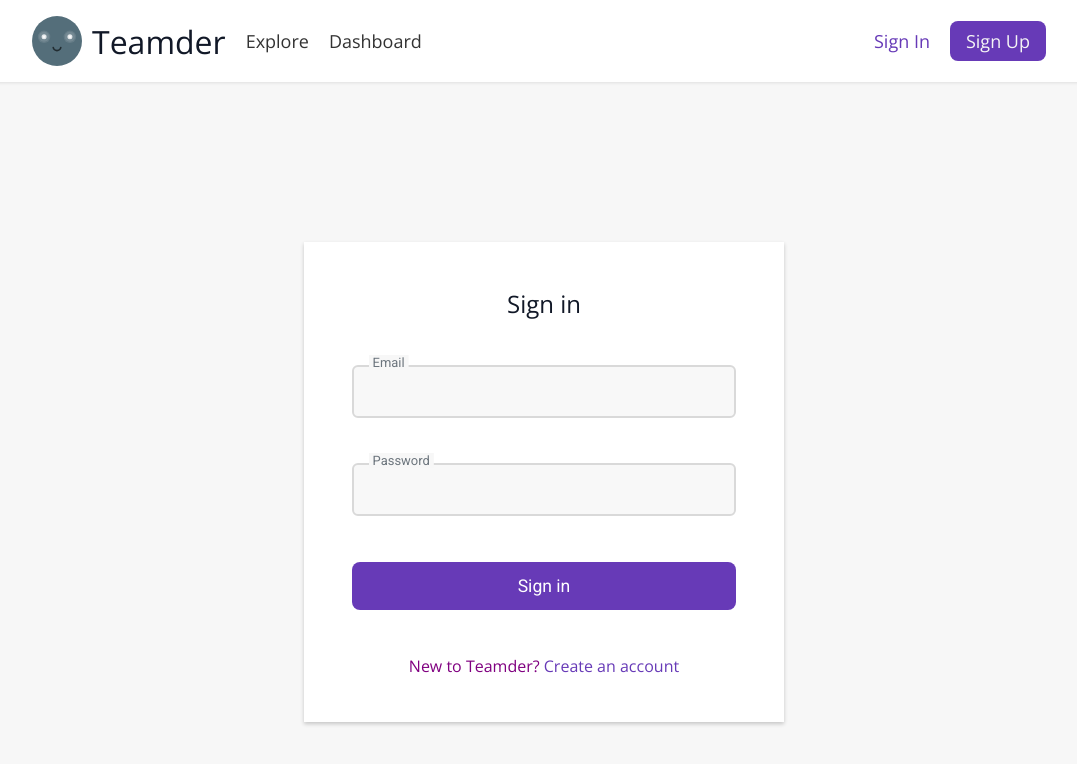
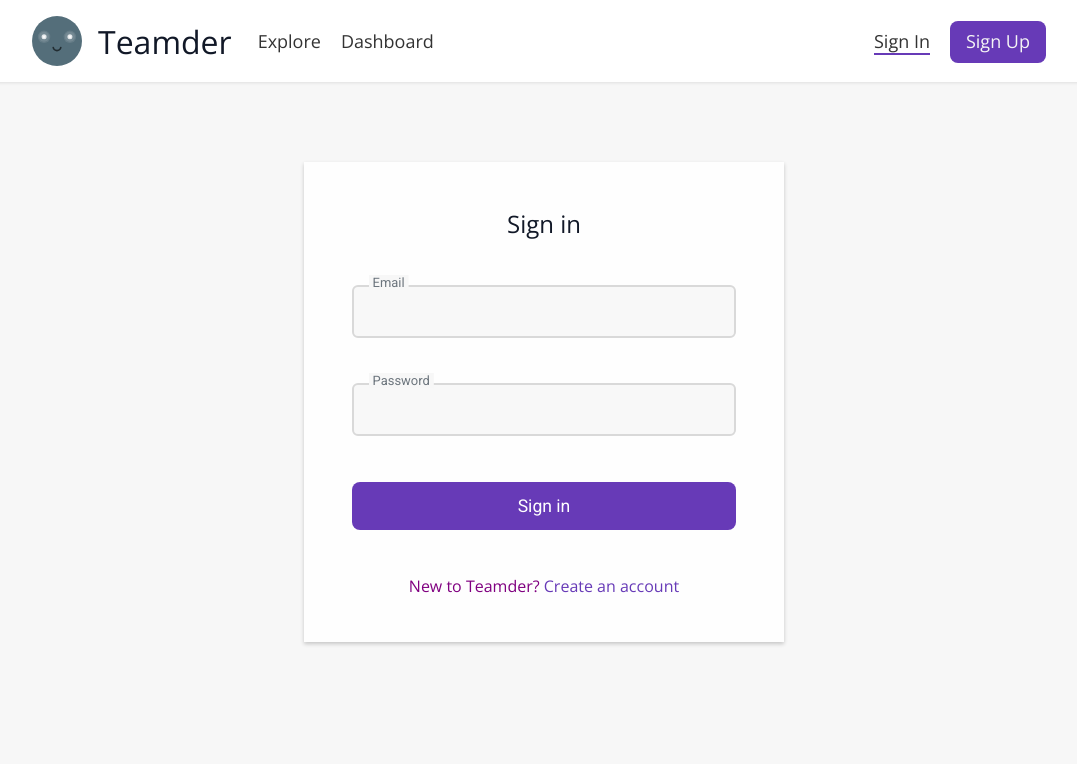
Before and after one commit to hustLer2k/teamder, a React (Vite) app: page /signin in a window 1280 px wide. Shown: the top 764 px of the page, without its empty margins (96-1173 px from the left). Built offline with nearby package versions, Linux system fonts and the light colour scheme.

Commit message:
hamburger updates

```diff
--- a/src/components/Navbar.module.css
+++ b/src/components/Navbar.module.css
@@ -52,7 +52,7 @@
 
 .header {
     margin: 0;
-    padding: 0 10px;
+    padding: 0 1rem;
     font-size: 2rem;
 }
 
@@ -68,6 +68,9 @@
     font-size: 18px;
     display: block;
 }
+.nav-link:hover {
+    color: rgba(51, 51, 51, 0.75);
+}
 
 .right-side {
     display: flex;
@@ -81,10 +84,10 @@
     padding: 0.5rem 1rem;
     border-radius: 0.5rem;
 }
-
-.sign-in {
-    color: var(--primary-color);
+.sign-up:hover {
+    color: rgba(245, 245, 245, 0.85);
 }
 
-.hamburger {
+a.active {
+    box-shadow: 0 2px rgba(103, 58, 183);
 }
--- a/src/components/Navbar.tsx
+++ b/src/components/Navbar.tsx
@@ -1,12 +1,14 @@
 import styles from "./Navbar.module.css";
 import logo from "../../public/avatar.svg";
 import { useState } from "react";
-import { Link } from "react-router-dom";
+import { NavLink } from "react-router-dom";
 import { useMediaQuery } from "react-responsive";
 import { FiMenu, FiX } from "react-icons/fi";
+import useToken from "../hooks/useToken";
 
 export default function Navbar() {
     const [isOpen, setIsOpen] = useState(false);
+    const [token] = useToken();
 
     const clickHandler = () => setIsOpen((prevIsOpen) => !prevIsOpen);
     const isMobile = useMediaQuery({ maxWidth: 768 });
@@ -22,7 +24,6 @@ export default function Navbar() {
                     />
 
                     <img src={logo} alt="logo" className={styles["logo"]} />
-                    <h2 className={styles["header"]}>Teamder</h2>
                 </div>
             )}
 
@@ -40,27 +41,54 @@ export default function Navbar() {
                                 <h2 className={styles["header"]}>Teamder</h2>{" "}
                             </>
                         )}
-                        <Link to="#" className={styles["nav-link"]}>
+                        <NavLink
+                            to="/projects"
+                            className={({ isActive }) =>
+                                `${styles["nav-link"]} ${
+                                    isActive ? styles.active : ""
+                                }`
+                            }
+                        >
                             Explore
-                        </Link>
-                        <Link to="#" className={styles["nav-link"]}>
+                        </NavLink>
+                        <NavLink
+                            to="/dashboard"
+                            className={({ isActive }) =>
+                                `${styles["nav-link"]}  ${
+                                    isActive ? styles.active : ""
+                                }`
+                            }
+                        >
                             Dashboard
-                        </Link>
+                        </NavLink>
                     </div>
+                    {!token && (
                         <div className={styles["right-side"]}>
-                        <Link
-                            to="#"
-                            className={`${styles["nav-link"]} ${styles["sign-in"]}`}
+                            <NavLink
+                                to="/signin"
+                                className={({ isActive }) =>
+                                    `${styles["nav-link"]}  ${
+                                        isActive ? styles.active : ""
+                                    }`
+                                }
                             >
                                 Sign In
-                        </Link>
-                        <Link
-                            to="#"
-                            className={`${styles["nav-link"]} ${styles["sign-up"]}`}
+                            </NavLink>
+                            <NavLink
+                                to={{
+                                    pathname: "/signin",
+                                    search: "?signup=true",
+                                }}
+                                className={({ isActive }) =>
+                                    `${styles["nav-link"]} ${
+                                        styles["sign-up"]
+                                    } ${isActive ? styles.active : ""}`
+                                }
                             >
                                 Sign Up
-                        </Link>
+                            </NavLink>
                         </div>
+                    )}
                 </div>
             )}
         </nav>
--- a/src/routes/Signin.module.css
+++ b/src/routes/Signin.module.css
@@ -7,7 +7,7 @@
     max-width: 30rem;
     width: 80%;
     height: 30rem;
-    margin: 10rem auto;
+    margin: 10vh auto;
 
     box-shadow: 0 2px 4px rgba(0, 0, 0, 0.2);
 
--- a/src/routes/Signin.tsx
+++ b/src/routes/Signin.tsx
@@ -1,7 +1,7 @@
 import classes from "./Signin.module.css";
 import Input, { InputRef } from "../components/Input";
 import Spinner from "../components/Spinner";
-import { useNavigate } from "react-router-dom";
+import { useNavigate, useSearchParams } from "react-router-dom";
 
 import { useState, useEffect, useRef } from "react";
 import useToken from "../hooks/useToken";
@@ -50,10 +50,13 @@ const usernameValidator = (value: string) => {
 };
 
 export default function SignUp() {
+    const [searchParams] = useSearchParams();
     const [token, updateToken] = useToken();
     const navigate = useNavigate();
 
-    const [isRegistering, setIsRegistering] = useState(false);
+    const [isRegistering, setIsRegistering] = useState(
+        searchParams.get("signup")
+    );
     const [error, setError] = useState("");
     const [isLoading, setLoading] = useState(false);
 
@@ -101,6 +104,13 @@ export default function SignUp() {
                     body: JSON.stringify(body),
                 }
             );
+
+            if (!response.ok) {
+                const FOKYOU = await response.json();
+                console.error(FOKYOU);
+                throw new Error("Invalid credentials.");
+            }
+
             const data: ResponseBody = await response.json();
             console.log(data);
 
```
Lines whose indentation alone changed are shown as unchanged.
